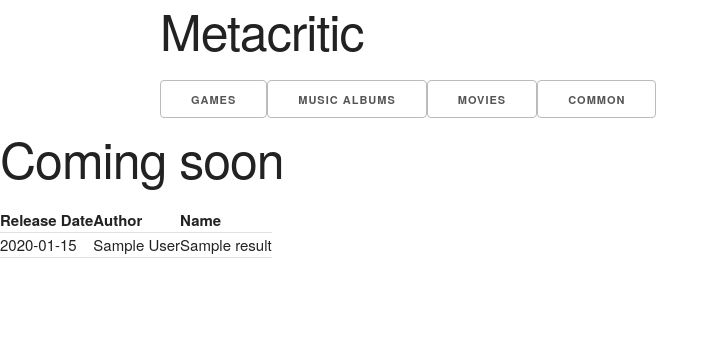
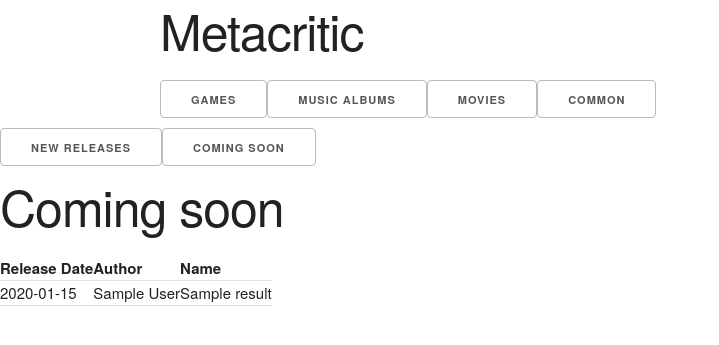
Before and after one commit to ryanmilvenan/metacritic, a Node server app: template views/musiccoming.jade in a window 1280 px wide. Shown: the top 345 px of the page, without its empty margins (0-719 px from the left). Run offline with Node 20, Linux system fonts and the light colour scheme; the template is opened without the code that fills it: most values are stand-ins (such as "Sample title", 1, 10 or a date in 2020).

Commit message:
Music - Coming Soon - Done

```diff
--- a/views/musiccoming.jade
+++ b/views/musiccoming.jade
@@ -1,6 +1,9 @@
 extends layout
 
 block content
+	a.button(href='/music/list') New Releases
+	a.button(href='/music/comingsoon') Coming Soon
+	//- a.button(href='/music/search') Search
 	h1= "Coming soon"
 	table
 		thead
```
